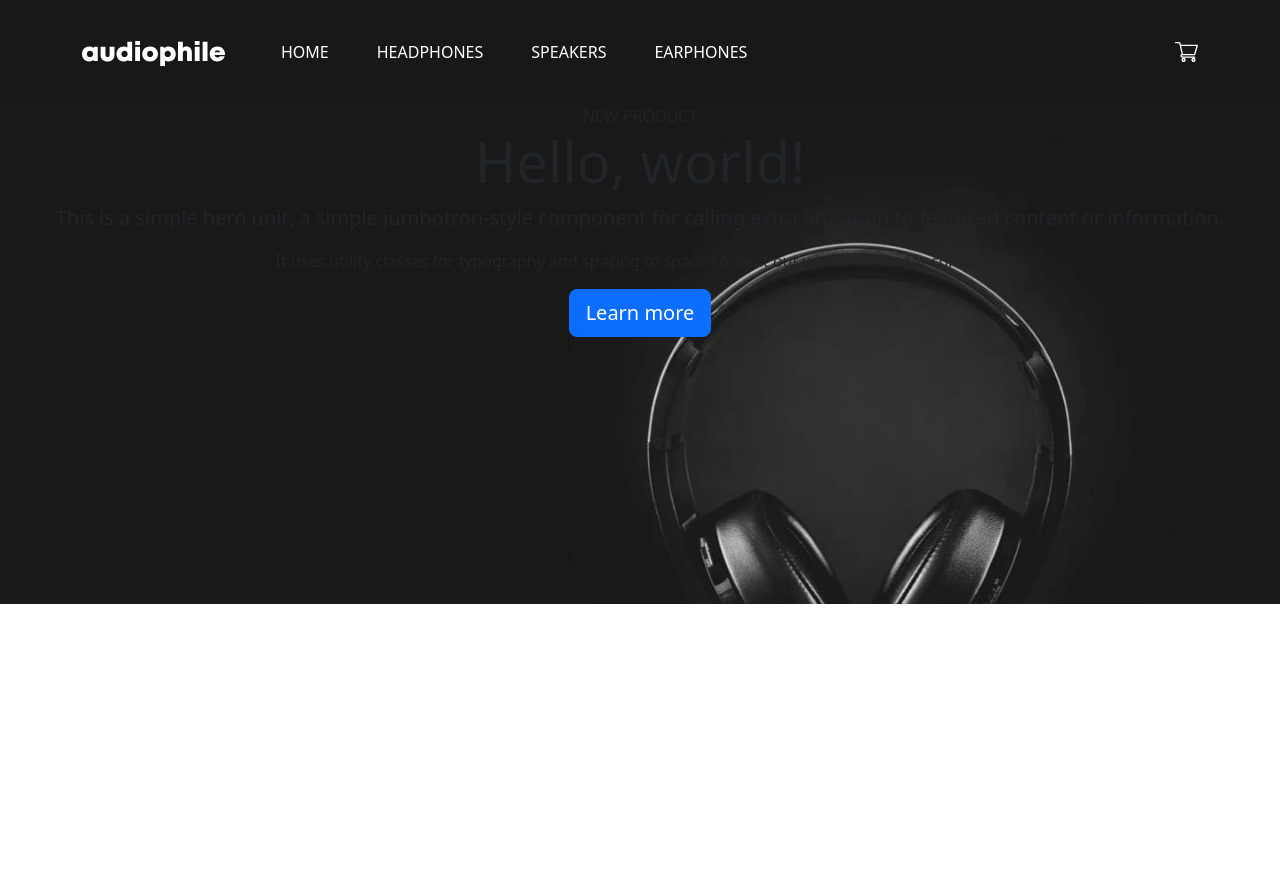
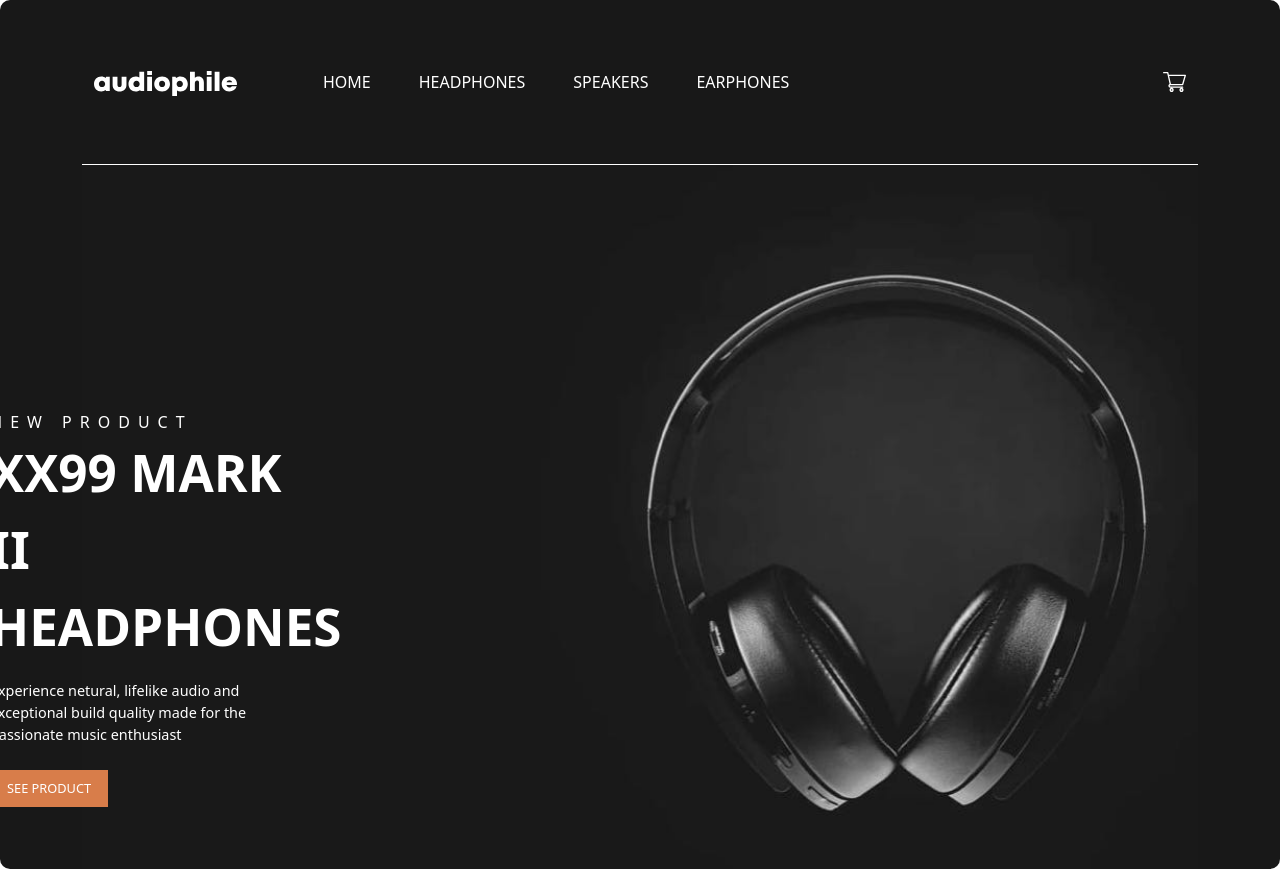
Before and after one commit to AnWang719/Audiophile, a React (Create React App) app: page / in a window 1280 px wide. Before the commit the page ends 800 px from the top, so only its background shows below. Built offline with nearby package versions, Linux system fonts and the light colour scheme.

Commit message:
jumbotron done

```diff
--- a/src/App.css
+++ b/src/App.css
@@ -1,5 +1,7 @@
 .App {
   text-align: center;
+  background-color: #181818 !important;
+  border-radius: 10px;
 }
 
 .nav-link {
@@ -8,8 +10,20 @@
 .nav-link:hover {
   color: orange !important;
 }
-.bgblack {
-  background-color: #181818 !important;
+.btn-close {
+  filter: invert(1) sepia(1) saturate(8) hue-rotate(175deg);
+}
+
+.navbar-toggler-icon {
+  width: 1.2em !important;
+  height: 1.2em !important;
+}
+
+.navbar-toggler {
+  border: none !important;
+}
+:focus {
+  box-shadow: none !important;
 }
 
 @media (min-width: 1199.98px) {
--- a/src/App.js
+++ b/src/App.js
@@ -2,12 +2,17 @@ import "./App.css";
 import OffcanvasMenu from "./components/OffcanvasMenu";
 import "bootstrap/dist/css/bootstrap.min.css";
 import LandingJumbotron from "./components/LandingJumbotron";
+import Container from "react-bootstrap/Container";
 function App() {
   return (
-    <div className="App">
-      <OffcanvasMenu />
-      <LandingJumbotron />
-    </div>
+    <>
+      <div className="App">
+        <Container>
+          <OffcanvasMenu />
+          <LandingJumbotron />
+        </Container>
+      </div>
+    </>
   );
 }
 
--- a/src/components/Jumbotron.module.css
+++ b/src/components/Jumbotron.module.css
@@ -1,23 +1,54 @@
-.JumbotronContainer {
-  /* background-size: cover; */
-  width: 100%;
-  /* height: auto;
-  min-height: 500px;
-  border-top: 1px groove white; */
-  /* background-image: url("../assets/image-hero.jpg"); */
-}
-.topLeft {
-  position: absolute;
-  top: 20px;
-  left: 16px;
-  color: white;
-  text-align: left;
+@import url("https://fonts.googleapis.com/css2?family=Manrope:wght@200;300;400;500;600;700;800&display=swap");
+
+.Jumbotron {
+  background-image: url("../assets/image-header.jpg");
+  background-position: center;
+  background-repeat: no-repeat;
+  background-size: cover;
+  height: 80vh;
 }
 
-.jumbotron {
-  background-size: cover;
-  background-image: url("../assets/image-hero.jpg");
-  height: 100%;
-  min-height: 500px;
-  width: 100%;
+.text {
+  position: absolute;
+  top: 50%;
+  left: 50%;
+  transform: translate(-50%, -50%);
+  text-align: center;
+  color: white;
 }
+span {
+  font-weight: 200;
+  letter-spacing: 0.5em;
+}
+.title {
+  font-weight: 700;
+  font-size: 3.2rem;
+}
+
+.lead {
+  font-weight: 200;
+  font-size: 0.9rem;
+  margin-bottom: 25px;
+}
+
+.button {
+  border-radius: 0;
+  background-color: #d87d4a;
+  font-size: 0.8rem;
+  color: white;
+}
+.button:hover {
+  background-color: #fbaf85;
+}
+
+@media (min-width: 1199.98px) {
+  .Jumbotron {
+    background-image: url("../assets/image-hero.jpg");
+    height: 88vh;
+  }
+  .text {
+    text-align: left;
+    width: 25%;
+    transform: translate(-650px, 10px);
+  }
+}
--- a/src/components/LandingJumbotron.js
+++ b/src/components/LandingJumbotron.js
@@ -2,46 +2,22 @@ import classes from "./Jumbotron.module.css";
 
 function LandingJumbotron() {
   return (
-    <div className={classes.jumbotron}>
-      <span>NEW PRODUCT</span>
-      <h1 className="display-4">Hello, world!</h1>
-      <p className="lead">
-        This is a simple hero unit, a simple jumbotron-style component for
-        calling extra attention to featured content or information.
-      </p>
-
-      <p>
-        It uses utility classes for typography and spacing to space content out
-        within the larger container.
-      </p>
-      <p className="lead">
-        <a className="btn btn-primary btn-lg" href="#" role="button">
-          Learn more
-        </a>
-      </p>
-
-      {/* <div className={`container ${classes.JumbotronContainer}`}>
-        <img src={require("../assets/image-hero.jpg")} alt="new product" />
-        <div className="jumbotron">
+    <>
+      <div className={classes.Jumbotron}>
+        <div className={classes.text}>
           <span>NEW PRODUCT</span>
-          <h1 className="display-4">Hello, world!</h1>
-          <p className="lead">
-            This is a simple hero unit, a simple jumbotron-style component for
-            calling extra attention to featured content or information.
+          <p className={classes.title}>XX99 MARK II HEADPHONES</p>
+          <p className={classes.lead}>
+            Experience netural, lifelike audio and exceptional build quality
+            made for the passionate music enthusiast
           </p>
 
-          <p>
-            It uses utility classes for typography and spacing to space content
-            out within the larger container.
-          </p>
-          <p className="lead">
-            <a className="btn btn-primary btn-lg" href="#" role="button">
-              Learn more
-            </a>
-          </p>
+          <a className={`btn btn-lg ${classes.button}`} href="#" role="button">
+            SEE PRODUCT
+          </a>
         </div>
-      </div> */}
-    </div>
+      </div>
+    </>
   );
 }
 
--- a/src/components/Menu.module.css
+++ b/src/components/Menu.module.css
@@ -1,3 +1,11 @@
 .bgblack {
   background-color: #181818 !important;
 }
+
+.line {
+  border-top: 1px solid white;
+}
+
+.Offcanvas {
+  padding: 30px;
+}
--- a/src/components/OffcanvasMenu.js
+++ b/src/components/OffcanvasMenu.js
@@ -23,7 +23,7 @@ function OffcanvasMenu() {
               id={`offcanvasNavbar-expand-${expand}`}
               aria-labelledby={`offcanvasNavbarLabel-expand-${expand}`}
               placement="start"
-              className={classes.bgblack}
+              className={`${classes.bgblack} ${classes.Offcanvas}`}
             >
               <Offcanvas.Header closeButton>
                 <Offcanvas.Title id={`offcanvasNavbarLabel-expand-${expand}`}>
@@ -43,6 +43,7 @@ function OffcanvasMenu() {
           </Container>
         </Navbar>
       ))}
+      <div className={classes.line}></div>
     </>
   );
 }
--- a/src/index.css
+++ b/src/index.css
@@ -1,13 +1,9 @@
 body {
   margin: 0;
-  font-family: -apple-system, BlinkMacSystemFont, 'Segoe UI', 'Roboto', 'Oxygen',
-    'Ubuntu', 'Cantarell', 'Fira Sans', 'Droid Sans', 'Helvetica Neue',
-    sans-serif;
-  -webkit-font-smoothing: antialiased;
-  -moz-osx-font-smoothing: grayscale;
+  font-family: "Manrope", sans-serif;
 }
 
 code {
-  font-family: source-code-pro, Menlo, Monaco, Consolas, 'Courier New',
+  font-family: source-code-pro, Menlo, Monaco, Consolas, "Courier New",
     monospace;
 }
```
Also changed, not shown: src/assets/image-header.jpg (added), src/assets/image-hero.jpg.
